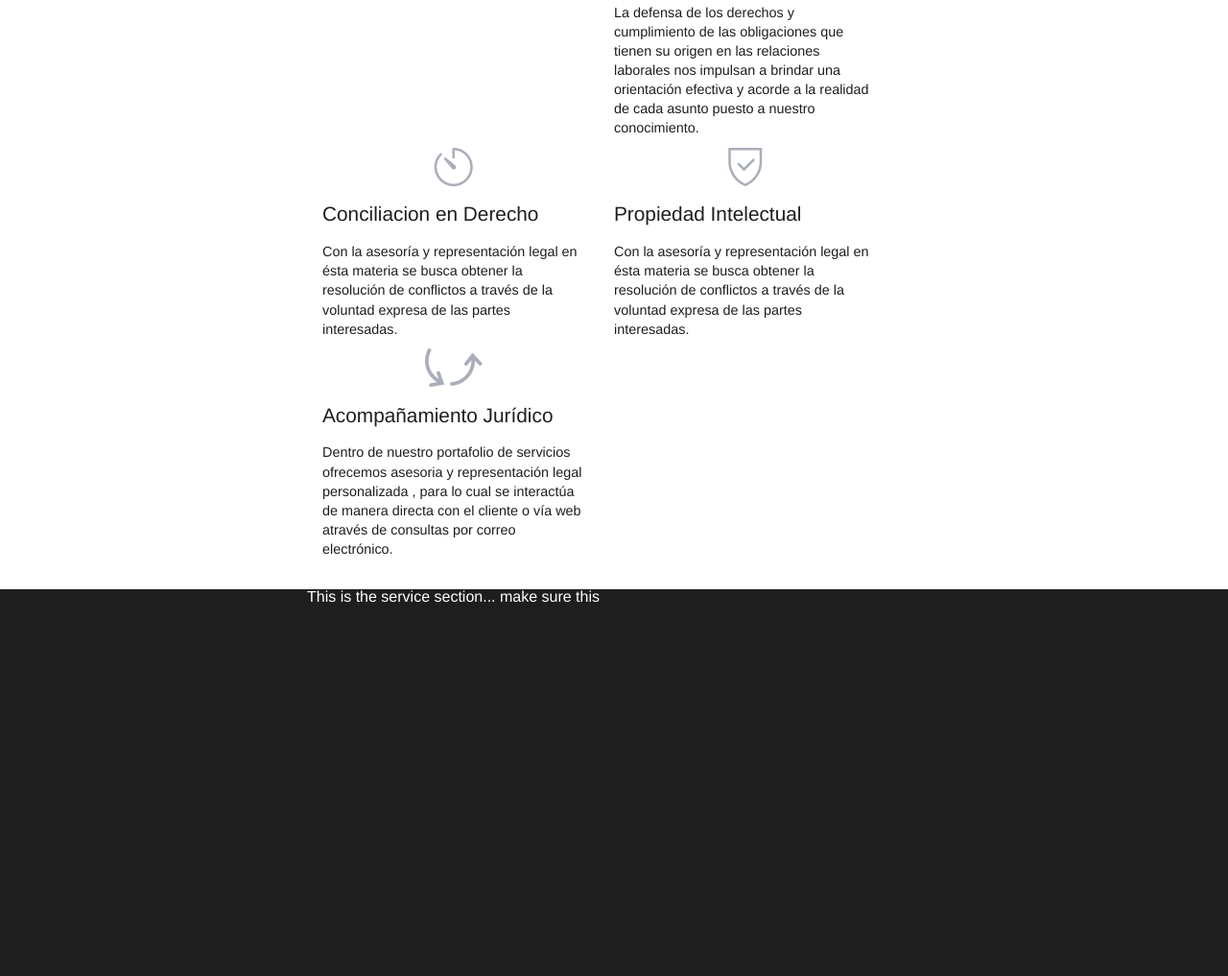
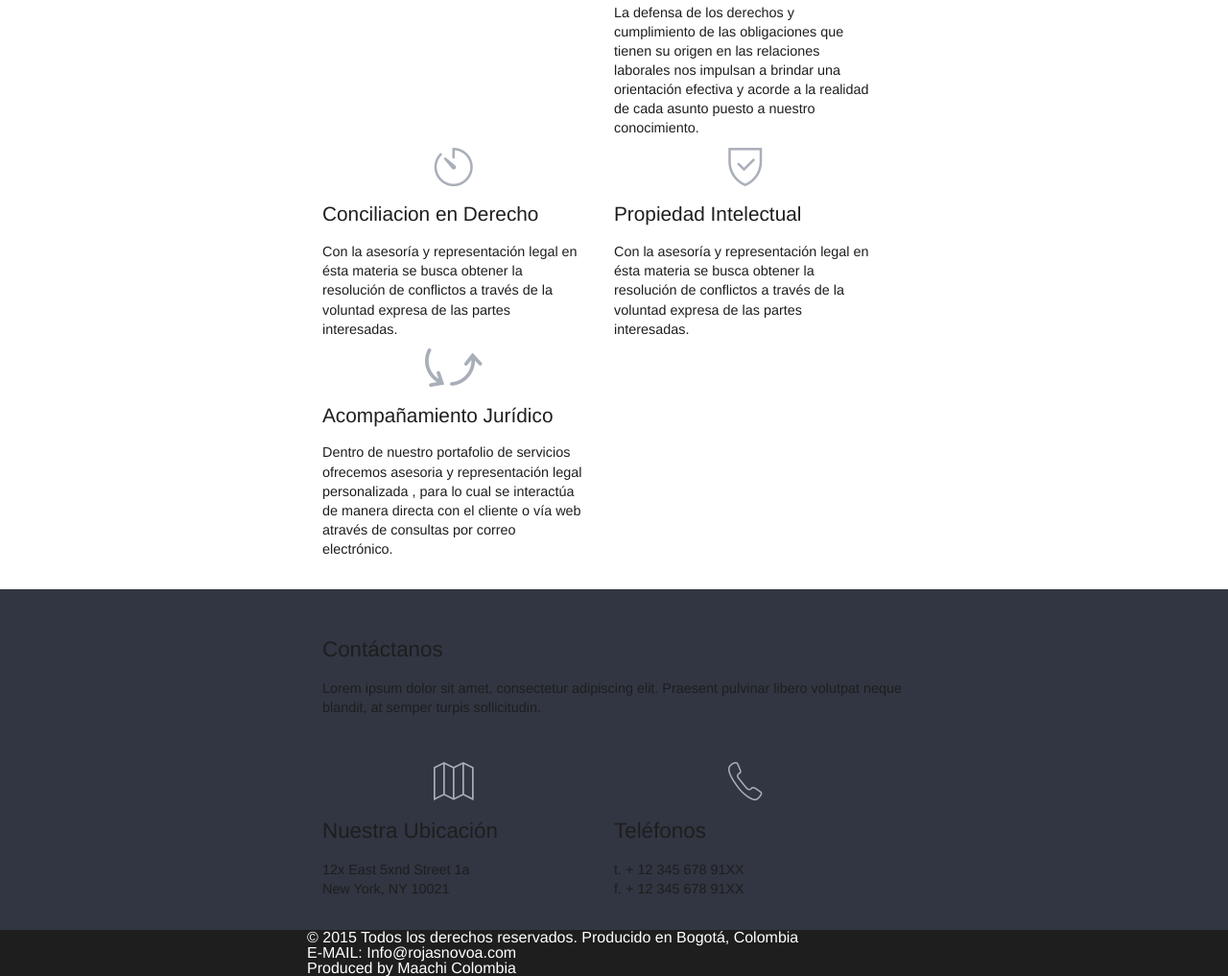
Before and after one commit to Maachi/RojasNovoa, a website: page index.html in a window 1280 px wide. Shown: the part 1701-2718 px from the top of the page at 96% size. Before the commit the page ends 2331 px from the top, so only its background shows below. Drawn offline with Linux system fonts and the light colour scheme.

Commit message:
Update index.html
Fue Agregada la sección Contacto y el footer, falta pulir el footer

```diff
--- a/index.html
+++ b/index.html
@@ -110,9 +110,39 @@
                 </ul>
             </div>
         </div>
+        <div class="section contact">
+            <div class="page-wrapper">
+                <h2>Contáctanos</h2>
+                <p>Lorem ipsum dolor sit amet, consectetur adipiscing elit. Praesent pulvinar libero volutpat neque blandit, at semper turpis sollicitudin.</p>
+                <ul class="list">
+                    <li>
+                        </br>
+                        </br>
+                        </br>
+                        <center><span class="icon-map"></span></center>
+                        <h2>Nuestra Ubicación</h2>
+                        <p>12x East 5xnd Street 1a</p>
+                        <p>New York, NY 10021</p>
+                    </li>
+                    <li>
+                        </br>
+                        </br>
+                        </br>
+                        <center> <span class="icon-contact"></span></center>
+                        <h2>Teléfonos</h2>
+                        <p>t. + 12 345 678 91XX</p>
+                        <p>f. + 12 345 678 91XX</p>
+                    </li>
+                </ul>
+            </div>
+        </div>
         <footer>
-            <div class="page-wrapper">
-                <p>This is the service section... make sure this </p>
+            <div class="footer">
+                <div class="page-wrapper">
+                    <p>© 2015 Todos los derechos reservados. Producido en Bogotá, Colombia</p>
+                    <p>E-MAIL: Info@rojasnovoa.com</p>
+                    <p>Produced by Maachi Colombia</p>
+                </div>
             </div>
         </footer>
     </div>
```
